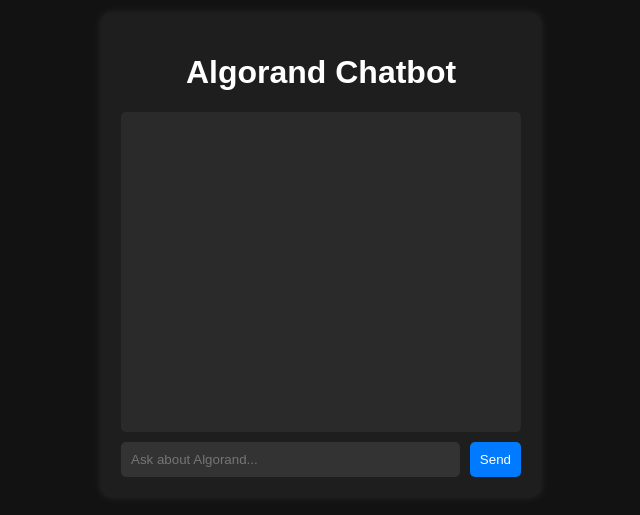
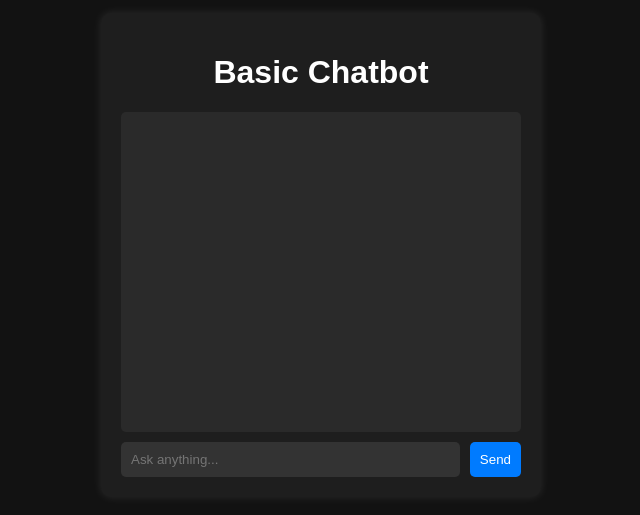
Before and after one commit to Ravi8043/chatbot, a plain HTML site: page index.html in a window 1280 px wide. Shown: the part 145-660 px from the top of the page, without its empty margins (319-959 px from the left). Drawn offline with Linux system fonts and the light colour scheme.

Commit message:
basic chatbot

```diff
--- a/index.html
+++ b/index.html
@@ -8,11 +8,11 @@
 </head>
 <body>
     <div class="chat-container">
-        <h1>Algorand Chatbot</h1>
+        <h1>Basic Chatbot</h1>
         <div class="chat-box" id="chat-box"></div>
 
         <div class="input-area">
-            <input type="text" id="user-input" placeholder="Ask about Algorand..." onkeypress="handleKeyPress(event)">
+            <input type="text" id="user-input" placeholder="Ask anything..." onkeypress="handleKeyPress(event)">
             <button onclick="sendMessage()">Send</button>
         </div>
     </div>
```
